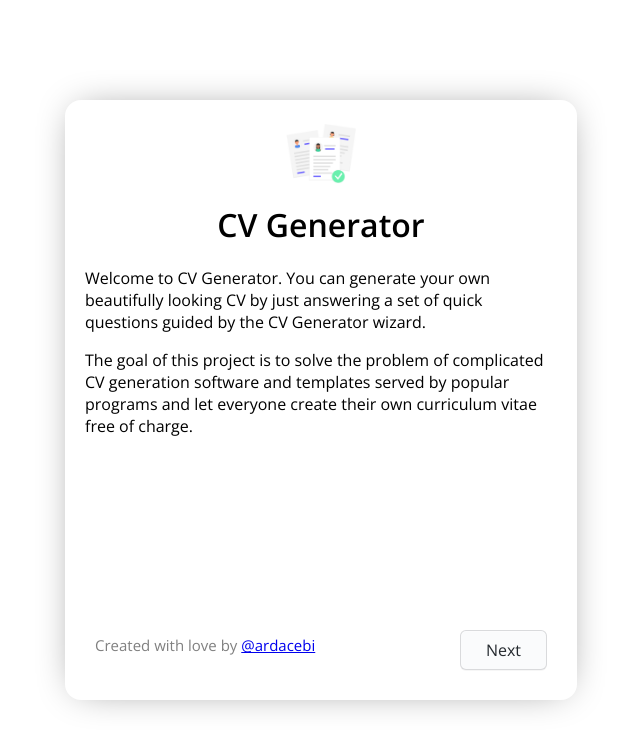
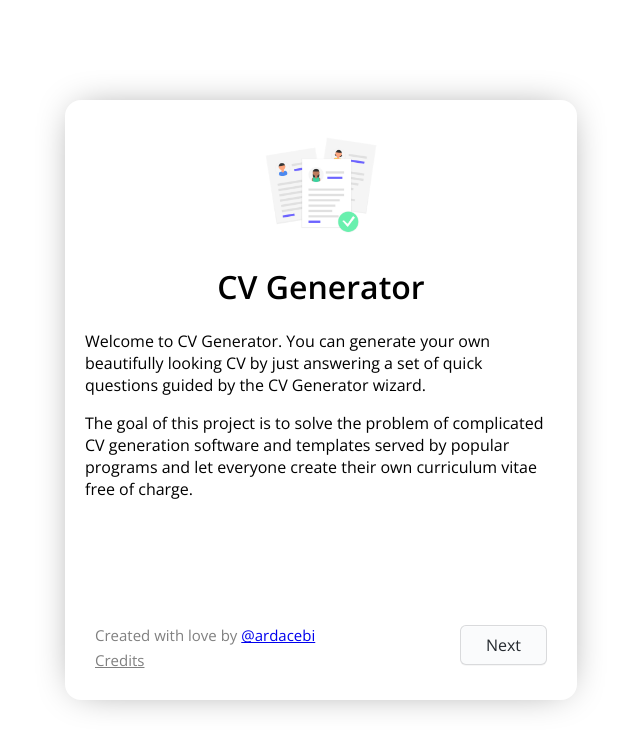
Before and after one commit to ardacebi/cv-gen, a plain HTML site: page index.html in a window 1280 px wide. Shown: the whole page, without its empty margins (319-959 px from the left). Drawn offline with nearby package versions, Linux system fonts and the light colour scheme.

Commit message:
Illustrations, credits, more changes

```diff
--- a/index.html
+++ b/index.html
@@ -13,15 +13,20 @@
 
     <div class="card">
         <div class="cardcontent">
-            <img class="bannerimage" src="assets/banner-light.png"></img>
+            <div class="bannerarea">
+                <img class="bannerimage" src="assets/banner-landing-light.png"></img>
+            </div>
             <h1 class="cardtitle">CV Generator</h1>
             <p class="descrip">Welcome to CV Generator. You can generate your own beautifully looking CV by just
                 answering a set of quick questions guided by the CV Generator wizard.</p>
             <p class="descrip">The goal of this project is to solve the problem of complicated CV generation software
-                and templates served by popular programs and let everyone create their own curriculum vitae free of charge.
+                and templates served by popular programs and let everyone create their own curriculum vitae free of
+                charge.
             </p>
             <div class="bottomarea">
-                <p class="authorcredit">Created with love by <a class="authorgit" href="https://github.com/ardacebi">@ardacebi</a></p>
+                <p class="authorcredit">Created with love by <a class="authorgit"
+                        href="https://github.com/ardacebi">@ardacebi</a></p>
+                        <a class="credits" href="credits">Credits</a>
                 <a class="nextbutton">Next</a>
             </div>
         </div>
--- a/main.css
+++ b/main.css
@@ -34,26 +34,52 @@ html {
     font-weight: 400;
 }
 
+.creditsdescrip {
+    text-align: center;
+    width: 100%;
+    font-family: 'Open Sans', sans-serif;
+    font-weight: 400;
+}
+
 .cardcontent {
     margin-left: 20px;
     margin-right: 20px;
 }
 
-.bottomarea {}
+.bottomarea {
+}
 
 .authorcredit {
     position: absolute;
     font-family: 'Open Sans', sans-serif;
     color: grey;
     font-size: 15px;
+    bottom: 40px;
+    left: 30px;
+}
+
+.credits {
+    position: absolute;
+    font-family: 'Open Sans', sans-serif;
+    color: grey;
+    text-decoration: underline;
+    font-size: 15px;
     bottom: 30px;
     left: 30px;
+    cursor: pointer;
+}
+
+.bannerarea {
+    width: 100%;
+    align-items: center;
+    text-align: center;
+    align-items: center;
 }
 
 .bannerimage {
     margin-top: 10px;
     margin-bottom: -20px;
-    width: 100%;
+    width: 150px;
 }
 
 .authorgit {
@@ -85,7 +111,8 @@ html {
     user-select: none;
     font-family: 'Open Sans', sans-serif;
     right: 30px;
-    bottom: 30px;
+    bottom: 35px;
+    text-decoration: none;
 }
 
 .nextbutton:hover {
```
Also changed, not shown: credits/index.html (added, +31 -0 lines), assets/banner-credits-light.png (added), assets/banner-landing-light.png (added), assets/banner-light.png (deleted), 3 other files.
